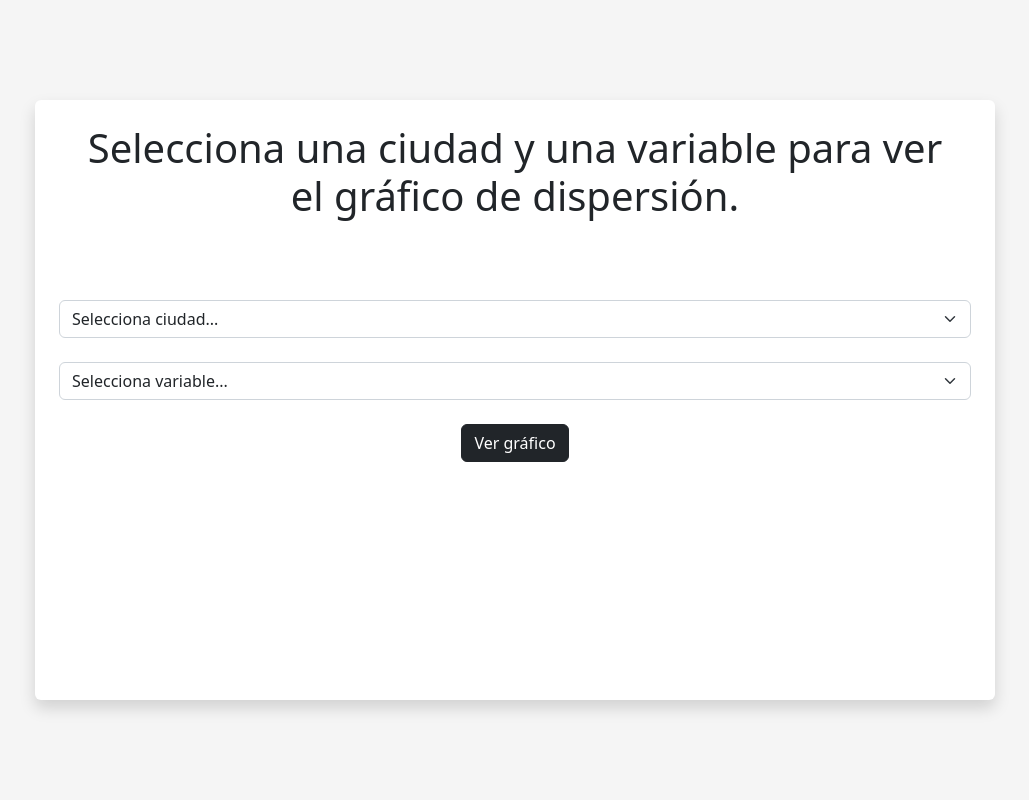
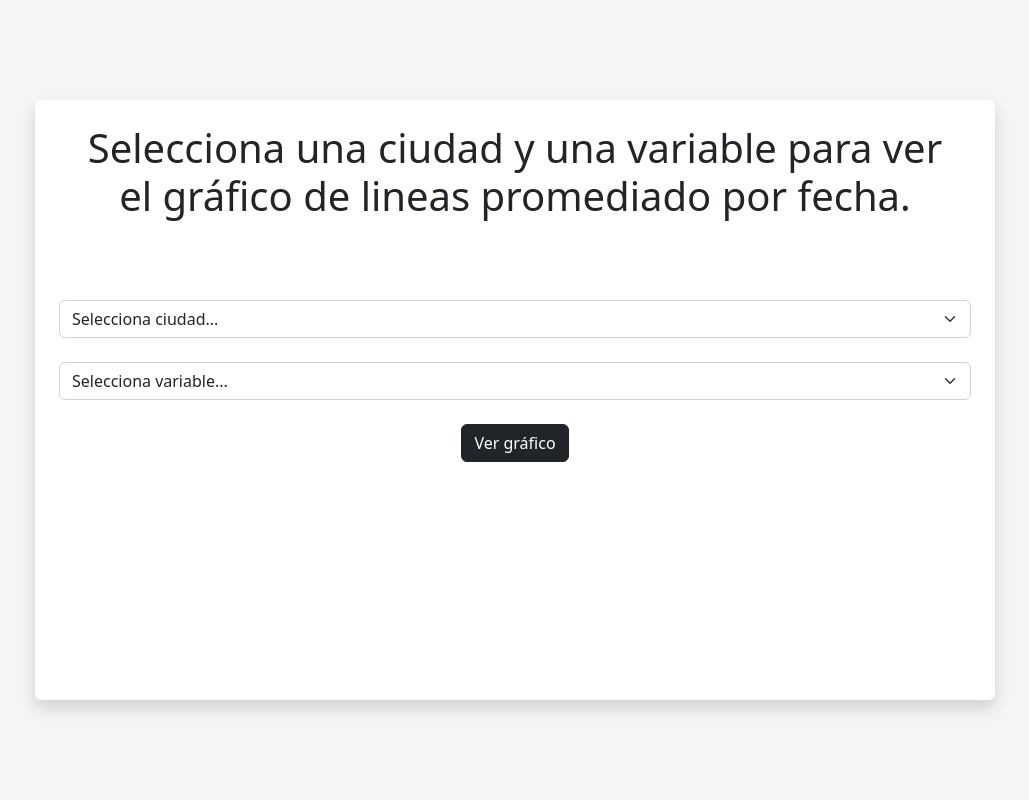
Before and after one commit to espinosadvlpr/flask-weather-visualizer, a Flask app: template templates/fourth.html in a window 1280 px wide. Shown: the part 56-856 px from the top of the page, without its empty margins (125-1154 px from the left). Run offline with Flask 3, Linux system fonts and the light colour scheme; the template is opened without the code that fills it, so the values that code supplies are empty; some libraries are stand-ins or nearby versions.

Commit message:
(fix): changing title in fourth point

```diff
--- a/templates/fourth.html
+++ b/templates/fourth.html
@@ -2,7 +2,7 @@
 <div class="container-fluid">
   <div class="p-4">
     <h1>
-      Selecciona una ciudad y una variable para ver el gráfico de dispersión.
+      Selecciona una ciudad y una variable para ver el gráfico de lineas promediado por fecha.
     </h1>
   </div>
   <form action="/fourth_chart" method="POST">
```
